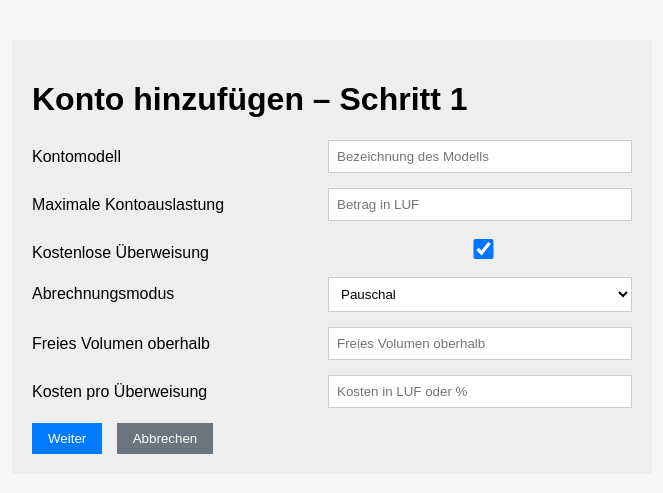
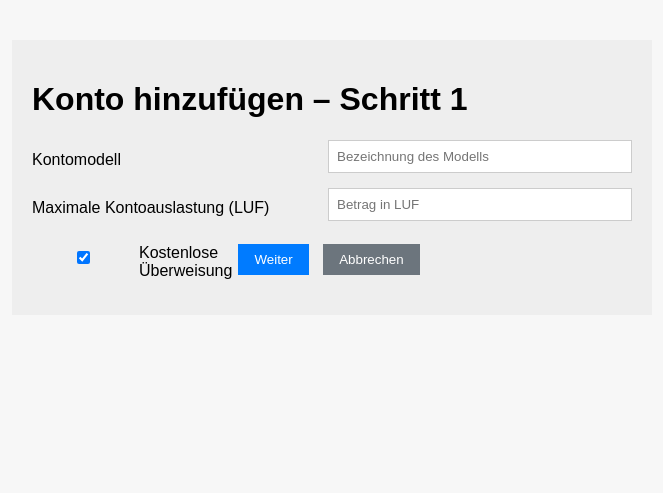
Before and after one commit to matsohms/1LuftiBank, a Django app: template core/templates/account_step1.html in a window 1280 px wide. Shown: the top 493 px of the page, without its empty margins (308-971 px from the left). Run offline with Django 4.2, Linux system fonts and the light colour scheme; the template is opened without the code that fills it: values that come from a table or form of the project are taken from there, others are empty; tables that the repository leaves empty hold one stand-in row (values such as "Sample post").

Commit message:
Update account_step1.html

```diff
--- a/core/templates/account_step1.html
+++ b/core/templates/account_step1.html
@@ -6,47 +6,52 @@
   <style>
     body { font-family: Arial, sans-serif; background: #f7f7f7; }
     .container { background: #eee; padding: 20px; margin: 40px auto; width: 90%; max-width: 600px; }
-    .row { display: flex; gap: 10px; margin-bottom: 15px; }
+    .row { display: flex; gap: 10px; margin-bottom: 15px; align-items: center; }
     .row label { flex: 1; padding-top: 8px; }
     .row input, .row select { flex: 1; padding: 8px; background: #fff; border: 1px solid #ccc; }
+    .inline { display: inline-flex; align-items: center; gap: 5px; }
     button { border: none; padding: 8px 16px; font-family: Arial; margin-right: 10px; }
     .btn-primary { background: #007bff; color: #fff; }
     .btn-secondary { background: #6c757d; color: #fff; }
   </style>
   <script>
     document.addEventListener('DOMContentLoaded', () => {
-      const chkFree = document.getElementById('id_free_up_to');
-      const costWithinRow = document.getElementById('row_cost_within');
-      const freeAboveRow  = document.getElementById('row_free_above');
-      const costAboveRow  = document.getElementById('row_cost_above');
-      const modeSwitch   = document.getElementById('billing_mode');
+      const freeCheck = document.getElementById('id_free_within_zero');
+      const paidContainer = document.getElementById('paid-options');
+      const calcTypeSelect = document.getElementById('id_calc_type');
+      const costField = document.getElementById('id_cost_within');
+      const maxBalField = document.getElementById('id_max_balance');
 
-      function toggleCostFields() {
-        if (chkFree.checked) {
-          costWithinRow.style.display = 'none';
+      // Zwei Nachkommastellen automatisch einfügen
+      function formatAmount(el, decimals) {
+        let v = el.value.replace(/[^0-9.,]/g,'').replace(',','.');
+        if (!v) return;
+        el.value = (Math.round(parseFloat(v)*Math.pow(10,decimals)) / Math.pow(10,decimals))
+                     .toFixed(decimals);
+      }
+      maxBalField.addEventListener('blur', ()=> formatAmount(maxBalField,2));
+
+      // Toggling kostenlose Überweisung
+      freeCheck.addEventListener('change', () => {
+        paidContainer.style.display = freeCheck.checked ? 'none' : 'block';
+      });
+      freeCheck.dispatchEvent(new Event('change'));
+
+      // Umschalter Prozent/Pauschal
+      calcTypeSelect.addEventListener('change', () => {
+        if (calcTypeSelect.value === 'percent') {
+          costField.setAttribute('step','0.001');
+          costField.placeholder = 'z.B. 0,500 %';
         } else {
-          costWithinRow.style.display = 'flex';
+          costField.setAttribute('step','0.01');
+          costField.placeholder = 'z.B. 1,00 LUF';
         }
-      }
-      chkFree.addEventListener('change', toggleCostFields);
-      toggleCostFields();
+      });
+      calcTypeSelect.dispatchEvent(new Event('change'));
 
-      modeSwitch.addEventListener('change', () => {
-        const isPercent = modeSwitch.value === 'percent';
-        document.getElementById('label_cost_within').textContent =
-          isPercent ? 'Kosten pro Überweisung (%)' : 'Kosten pro Überweisung (LUF)';
-        document.getElementById('cost_within_input').placeholder =
-          isPercent ? 'z.B. 0.5' : 'z.B. 2,50';
-      });
-
-      // Formatierung: Euro-Stil bei Blur
-      document.querySelectorAll('input[data-currency]').forEach(inp => {
-        inp.addEventListener('blur', () => {
-          let v = parseFloat(inp.value.replace(',', '.'));
-          if (!isNaN(v)) {
-            inp.value = v.toLocaleString('de-DE', { minimumFractionDigits: 2, maximumFractionDigits: 2 });
-          }
-        });
+      costField.addEventListener('blur', ()=> {
+        const decimals = calcTypeSelect.value === 'percent' ? 3 : 2;
+        formatAmount(costField, decimals);
       });
     });
   </script>
@@ -61,43 +66,35 @@
         {{ form.account_model }}
       </div>
 
-      <!-- Maximale Kontenauslastung -->
+      <!-- Maximale Kontoauslastung -->
       <div class="row">
-        <label for="id_max_balance">Maximale Kontoauslastung</label>
+        <label for="id_max_balance">Maximale Kontoauslastung (LUF)</label>
         {{ form.max_balance }}
       </div>
 
-      <!-- Kostenlose Überweisung? -->
-      <div class="row">
-        <label for="id_free_up_to">Kostenlose Überweisung</label>
-        <input type="checkbox" id="id_free_up_to" name="free_up_to" checked />
+      <!-- Kostenlose Überweisung Checkbox -->
+      <div class="row inline">
+        <input type="checkbox" id="id_free_within_zero" checked>
+        <label for="id_free_within_zero">Kostenlose Überweisung</label>
       </div>
 
-      <!-- Kostenpflichtig bis -->
-      <div class="row" id="row_cost_within">
-        <label for="id_cost_within">Kostenpflichtig ab Betrag</label>
-        {{ form.cost_within }}
-      </div>
-
-      <!-- Abrechnungsmodus -->
-      <div class="row">
-        <label for="billing_mode">Abrechnungsmodus</label>
-        <select id="billing_mode" name="billing_mode">
-          <option value="flat">Pauschal</option>
-          <option value="percent">Prozent</option>
-        </select>
-      </div>
-
-      <!-- Freies Volumen oberhalb -->
-      <div class="row" id="row_free_above">
-        <label for="id_free_above">Freies Volumen oberhalb</label>
-        {{ form.free_above }}
-      </div>
-
-      <!-- Kosten oberhalb -->
-      <div class="row" id="row_cost_above">
-        <label for="id_cost_above">Kosten pro Überweisung</label>
-        {{ form.cost_above }}
+      <!-- Wenn deaktiviert: Kostenpflichtig bis + Berechnungsart + Kostenfeld -->
+      <div id="paid-options" style="display:none">
+        <div class="row">
+          <label for="id_free_up_to">Kostenpflichtig bis (LUF)</label>
+          {{ form.free_up_to }}
+        </div>
+        <div class="row">
+          <label for="id_calc_type">Berechnung</label>
+          <select id="id_calc_type" name="calc_type" class="form-control">
+            <option value="percent">Prozent</option>
+            <option value="flat">Pauschal</option>
+          </select>
+        </div>
+        <div class="row">
+          <label for="id_cost_within">Kosten pro Überweisung</label>
+          {{ form.cost_within }}
+        </div>
       </div>
 
       <button type="submit" class="btn-primary">Weiter</button>
```
